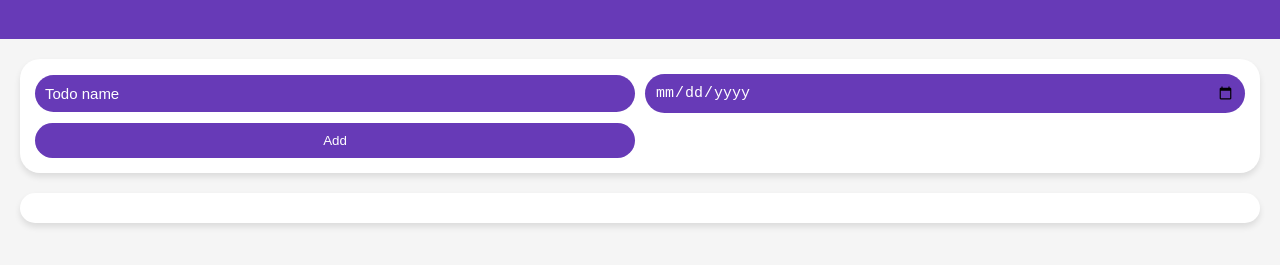
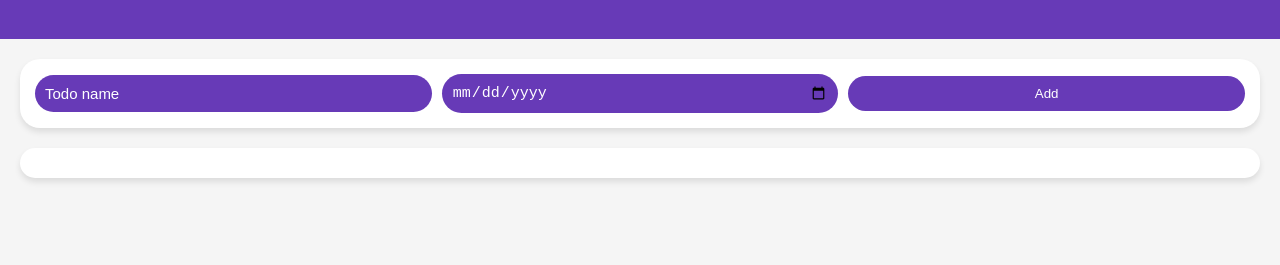
Before and after one commit to anita-david/todo, a plain HTML site: page todolist.html in a window 1280 px wide. Shown: the part 81-346 px from the top of the page. Drawn offline with Linux system fonts and the light colour scheme.

Commit message:
Update todolist.css

```diff
--- a/todolist.css
+++ b/todolist.css
@@ -38,7 +38,7 @@ main {
 .todo-grid {
   display: grid;
   grid-auto-rows: auto;
-  grid-template-columns: repeat(auto-fit, minmax(400px, 1fr));
+  grid-template-columns: repeat(auto-fit, minmax(200px, 1fr));
   grid-gap: 10px;
   align-items: center;
   border-radius: 20px;
@@ -48,13 +48,13 @@ main {
 }
 
 .todo-input-grid input,
-.add-todo-button {
+.add-todo-button, .delete-todo-button {
   padding: 10px;
   border: none;
   border-radius: 20px;
 }
 
-.add-todo-button {
+.add-todo-button, .delete-todo-button {
   background-color: #673ab7;
   color: #fff;
   cursor: pointer;
```
